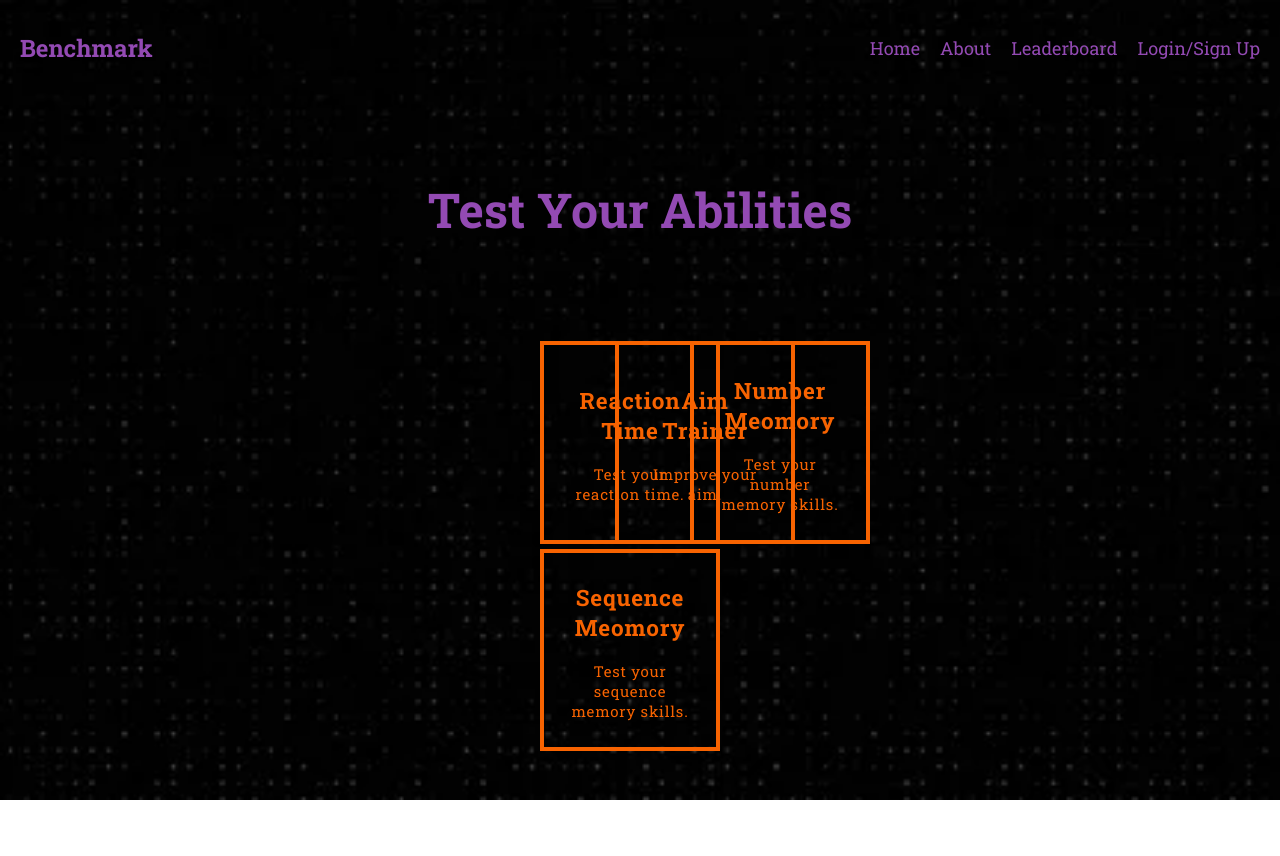
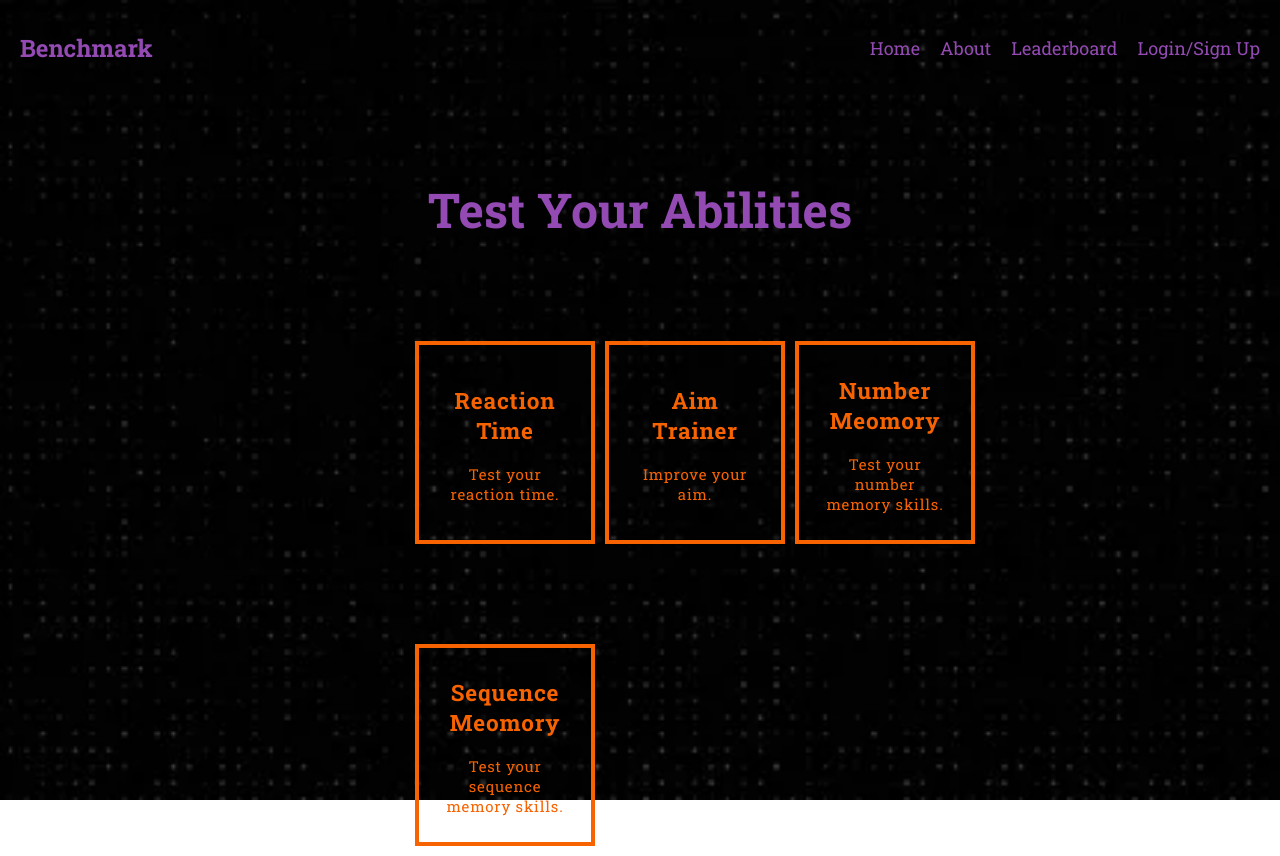
Before and after one commit to pushkar-gr/human-benchmark, a React (Create React App) app in the folder frontend/: page /home in a window 1280 px wide. Before the commit the page ends 800 px from the top, so only its background shows below. Built offline with nearby package versions, Linux system fonts and the light colour scheme; the HTML template or start-up script is replaced by a standard one.

Commit message:
fix: sequence memory css overwriting home css

```diff
--- a/frontend/src/pages/SequenceMemory.css
+++ b/frontend/src/pages/SequenceMemory.css
@@ -4,7 +4,7 @@
     margin-top: 20px;
 }
 
-.grid {
+.gridSM {
     display: grid;
     grid-template-columns: repeat(3, 70px);
     grid-gap: 5px;
```
